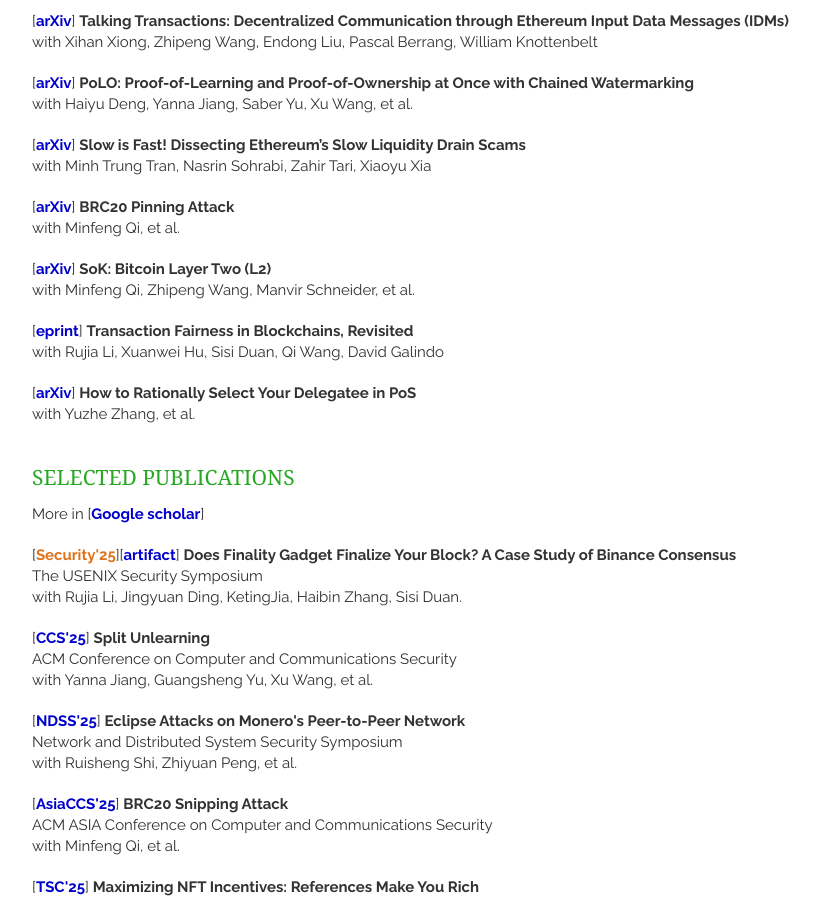
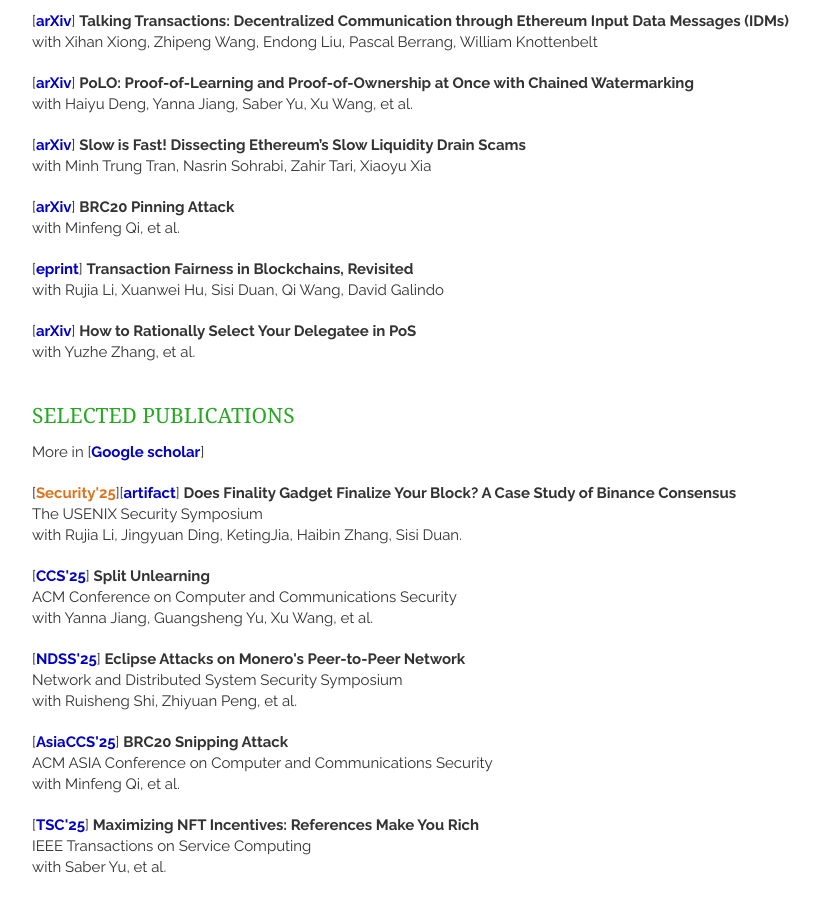
Before and after one commit to qinwang-git/qinwang-git.github.io, a Jekyll site: the page built from index.html, in a window 1280 px wide and 900 px high, scrolled down 615 px. Shown: the whole window, without its empty margins (328-1148 px from the left). Built offline with Jekyll 4.4.1, drawn with Linux system fonts in a browser that asks for light colours; nearby versions of some CDN libraries; a script that is not in the unit is left out; the list of posts is cut into pages by our own code; some of the changed text lies outside the part shown.

Commit message:
Update publications.html

```diff
--- a/_includes/publications.html
+++ b/_includes/publications.html
@@ -39,14 +39,6 @@
           [<strong><a href = "https://arxiv.org/pdf/2410.11295" target="_blank">arXiv</a></strong>]
                <strong> BRC20 Pinning Attack </strong>
             <br> with Minfeng Qi, et al.
-        </header>
-      </article>
-
-      <article>
-        <header>
-          [<strong><a href = "https://arxiv.org/pdf/2409.02650" target="_blank">arXiv</a></strong>]
-               <strong> SoK: Bitcoin Layer Two (L2) </strong>
-            <br> with Minfeng Qi, Zhipeng Wang, Manvir Schneider, et al.
         </header>
       </article>
 
@@ -219,6 +211,15 @@
 </article>
 
 <article>
+        <header>
+          [<strong><a href = "https://arxiv.org/pdf/2409.02650" target="_blank">CSUR'25</a></strong>]
+               <strong> SoK: Bitcoin Layer Two (L2) </strong>
+            <br> ACM Computing Surveys
+            <br> with Minfeng Qi, Zhipeng Wang, Manvir Schneider, et al.
+       </header>
+</article>
+
+<article>
        <header>
             [<strong><a href = "https://dl.acm.org/doi/10.1145/3718082" target="_blank">CSUR'25</a></strong>]
                 <strong> Blockchain-empowered Trustworthy Data Sharing: Fundamentals, Applications, and Challenges </strong>
```
